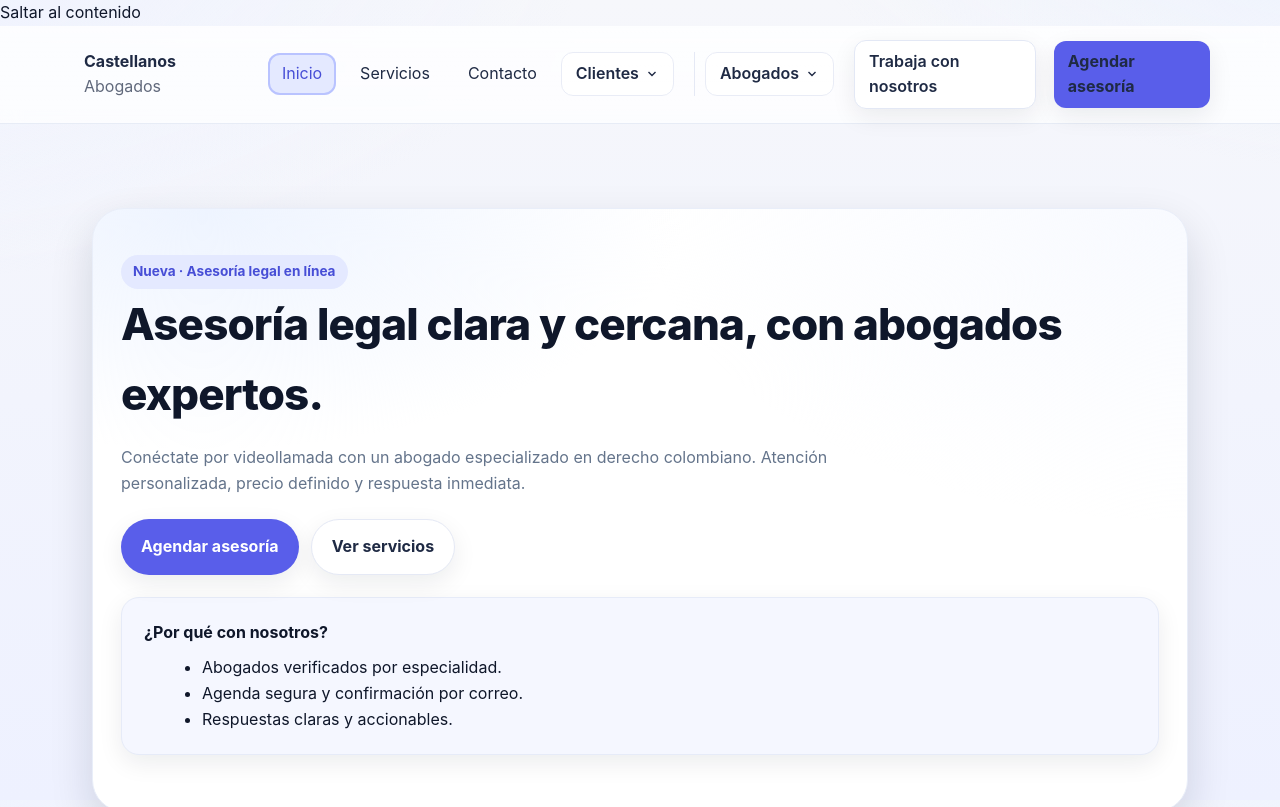
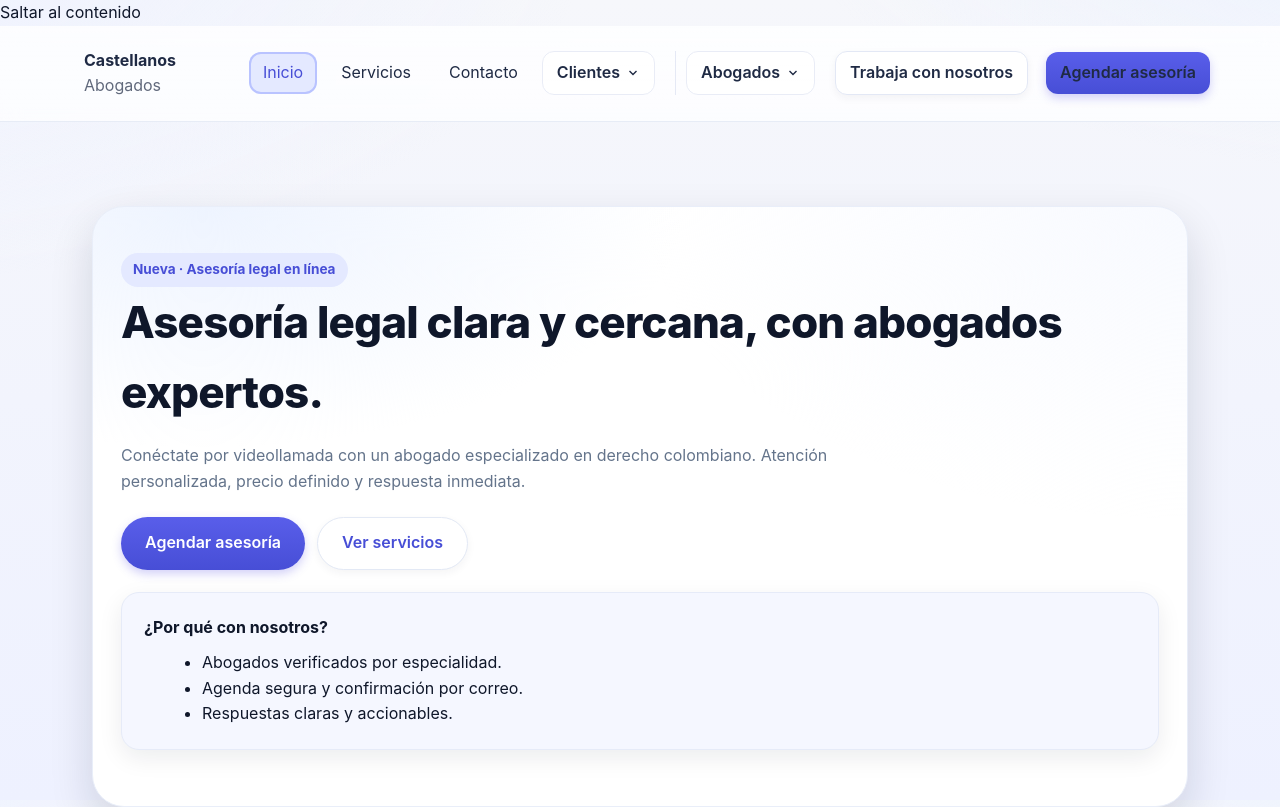
Before and after one commit to jjonnas1/castellanosabogados, a Next.js app: page / in a window 1280 px wide. Shown: the top 807 px of the page. Built offline with nearby package versions, Linux system fonts and the light colour scheme.

Commit message:
Update globals.css

```diff
--- a/app/globals.css
+++ b/app/globals.css
@@ -382,3 +382,49 @@ input:focus,select:focus,textarea:focus{outline:none;box-shadow:0 0 0 4px rgba(9
   background: var(--brand-100);
   color: var(--brand-700);
 }
+/* --- BOTONES MODERNOS Y ELEGANTES --- */
+.btn {
+  display: inline-flex;
+  align-items: center;
+  justify-content: center;
+  border: none;
+  border-radius: 999px; /* forma de píldora */
+  font-weight: 600;
+  cursor: pointer;
+  font-size: 1rem;
+  transition: all 0.25s ease;
+  white-space: nowrap;
+}
+
+/* CTA principal: Agendar asesoría */
+.btn--primary {
+  background: linear-gradient(180deg, var(--brand-600), var(--brand-700));
+  color: #fff;
+  padding: 0.8rem 1.5rem;
+  box-shadow: 0 4px 10px rgba(79, 70, 229, 0.25);
+}
+.btn--primary:hover {
+  background: linear-gradient(180deg, var(--brand-700), #3730a3);
+  transform: translateY(-2px);
+  box-shadow: 0 6px 16px rgba(79, 70, 229, 0.35);
+}
+
+/* CTA secundaria: Trabaja con nosotros */
+.btn--ghost {
+  background: #fff;
+  border: 1px solid #e3e9f5;
+  color: var(--brand-700);
+  padding: 0.8rem 1.5rem;
+  box-shadow: 0 3px 8px rgba(30, 41, 59, 0.05);
+}
+.btn--ghost:hover {
+  background: var(--brand-50);
+  color: var(--brand-600);
+  transform: translateY(-2px);
+  box-shadow: 0 5px 14px rgba(79, 70, 229, 0.12);
+}
+
+/* --- Suaviza el espacio entre ambos botones --- */
+.nav .btn {
+  margin-left: 10px;
+}
```
